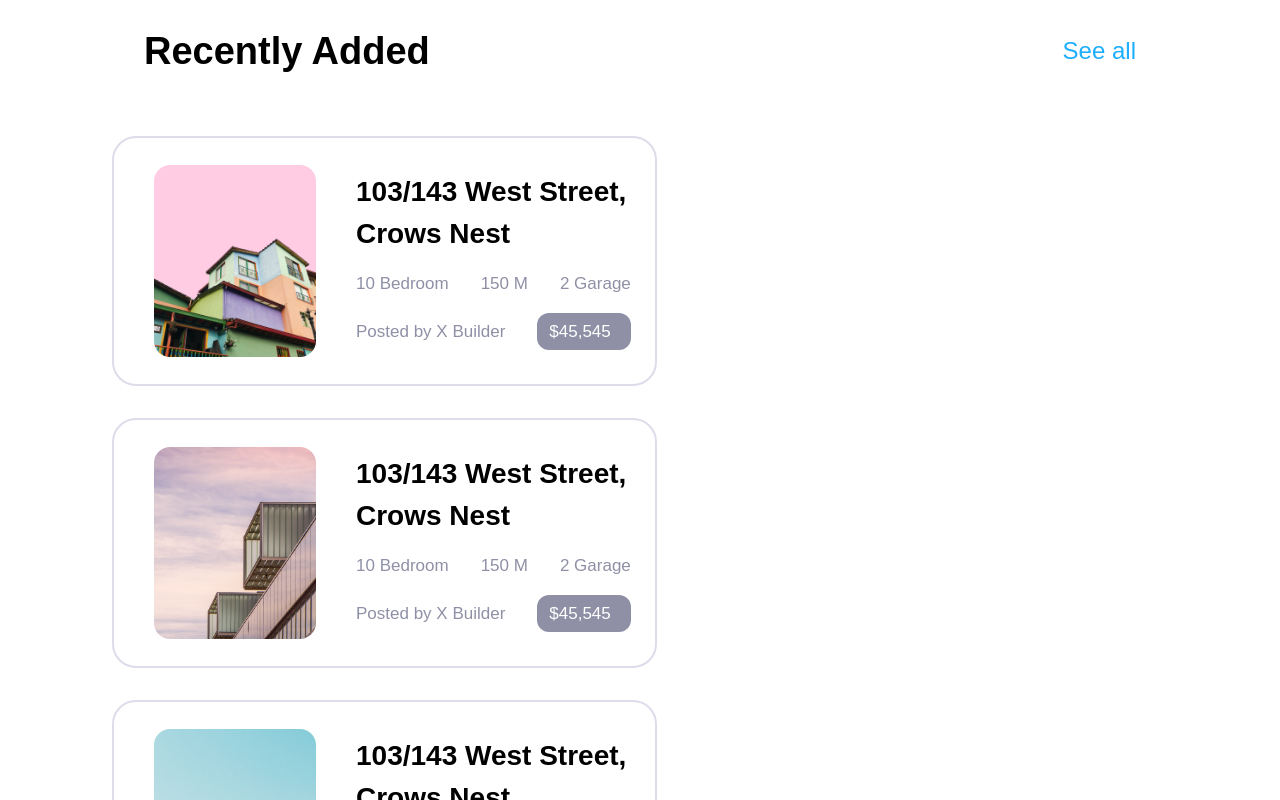
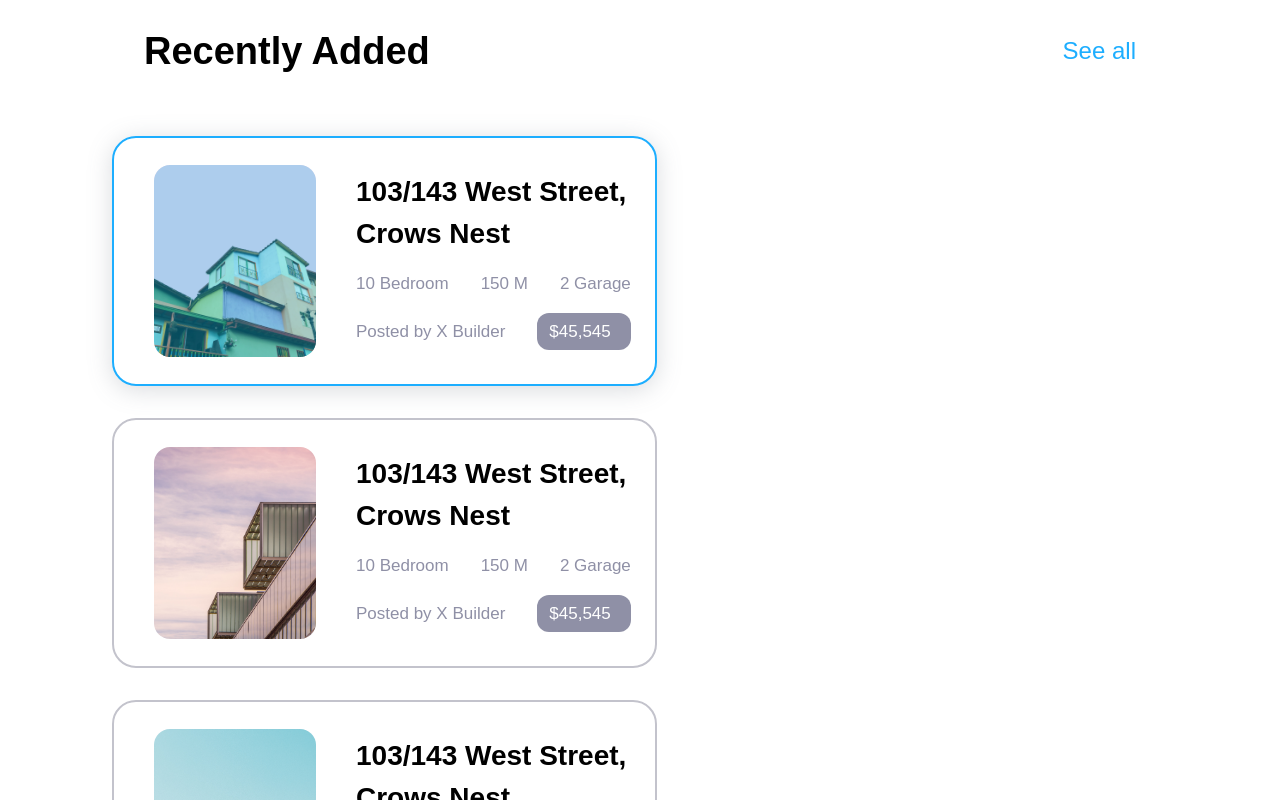
Before and after one commit to DARYA-hp/PROJECT-3, a React (Vite) app: page / in a window 1280 px wide. Shown: the part 2540-3340 px from the top of the page. Built offline with nearby package versions, Linux system fonts and the light colour scheme; a web font is replaced by a local one.

Commit message:
id1 had update

```diff
--- a/src/Components/Slide3.jsx
+++ b/src/Components/Slide3.jsx
@@ -1,11 +1,11 @@
 function Slide3() {
     const properties = [
         {id:1 , img: "/13.jpg", title: "103/143 West Street, Crows Nest", bedrooms: 10, area: 150, garage: 2, builder: "X Builder", price: "$45,545" },
-        {id: 2, img: "/14.jpg", title: "103/143 West Street, Crows Nest", bedrooms: 10, area: 150, garage: 2, builder: "X Builder", price: "$45,545" },
-        {id:3, img: "/15.jpg", title: "103/143 West Street, Crows Nest", bedrooms: 10, area: 150, garage: 2, builder: "X Builder", price: "$45,545" },
-        {id:4, img: "/16.jpg", title: "103/143 West Street, Crows Nest", bedrooms: 10, area: 150, garage: 2, builder: "X Builder", price: "$45,545" },
-        {id:5, img: "/17.jpg", title: "103/143 West Street, Crows Nest", bedrooms: 10, area: 150, garage: 2, builder: "X Builder", price: "$45,545" },
-        {id:6, img: "/18.jpg", title: "103/143 West Street, Crows Nest", bedrooms: 10, area: 150, garage: 2, builder: "X Builder", price: "$45,545" },
+        {id:2 , img: "/14.jpg", title: "103/143 West Street, Crows Nest", bedrooms: 10, area: 150, garage: 2, builder: "X Builder", price: "$45,545" },
+        {id:3 , img: "/15.jpg", title: "103/143 West Street, Crows Nest", bedrooms: 10, area: 150, garage: 2, builder: "X Builder", price: "$45,545" },
+        {id:4 , img: "/16.jpg", title: "103/143 West Street, Crows Nest", bedrooms: 10, area: 150, garage: 2, builder: "X Builder", price: "$45,545" },
+        {id:5 , img: "/17.jpg", title: "103/143 West Street, Crows Nest", bedrooms: 10, area: 150, garage: 2, builder: "X Builder", price: "$45,545" },
+        {id:6 , img: "/18.jpg", title: "103/143 West Street, Crows Nest", bedrooms: 10, area: 150, garage: 2, builder: "X Builder", price: "$45,545" },
     ];
 
     return (
@@ -18,9 +18,23 @@ function Slide3() {
 
                 <div className="pt-14 flex flex-row flex-wrap justify-between px-28 gap-y-8">
                     {properties.map((property, index) => (
-                        <div key={index} className="flex-row bg-white pl-10 items-center border-[2.5px] border-[#DCDCEB] rounded-3xl w-[545px] h-[250px] flex">
-                            <div>
-                                <img src={property.img} alt="" className="object-cover rounded-2xl w-[162px] h-[192px]" />
+                        <div
+                            key={index}
+                            className={`flex-row bg-white pl-10 items-center border-[2.5px] rounded-3xl w-[545px] h-[250px] flex relative transition-all duration-300 ${
+                                property.id === 1
+                                    ? "border-[#1DAEFF] shadow-[0_4px_25px_#6b728040]"
+                                    : "border-[#c3c3cc]"
+                            }`}
+                        >
+                            <div className="relative">
+                                <img
+                                    src={property.img}
+                                    alt=""
+                                    className="object-cover rounded-2xl w-[162px] h-[192px]"
+                                />
+                                {property.id === 1 && (
+                                    <div className="absolute inset-0 bg-[#0aceff55] rounded-2xl"></div> // لایه آبی روشن
+                                )}
                             </div>
                             <div className="pl-10 flex flex-col gap-4">
                                 <p className="w-[280px] text-[28px] font-[650]">{property.title}</p>
@@ -30,8 +44,12 @@ function Slide3() {
                                     <p>{property.garage} Garage</p>
                                 </div>
                                 <div className="flex flex-row items-center gap-x-8">
-                                    <p className="text-[17px] text-[#8F90A6] font-[520]">Posted by {property.builder}</p>
-                                    <button className="pl-3 text-white py-[6px] text-[17px] font-[520] rounded-xl px-5 bg-[#8F90A6]">{property.price}</button>
+                                    <p className="text-[17px] text-[#8F90A6] font-[520]">
+                                        Posted by {property.builder}
+                                    </p>
+                                    <button className="pl-3 text-white py-[6px] text-[17px] font-[520] rounded-xl px-5 bg-[#8F90A6]">
+                                        {property.price}
+                                    </button>
                                 </div>
                             </div>
                         </div>
@@ -39,26 +57,26 @@ function Slide3() {
                 </div>
             </div>
 
-
             <div className="px-28 pt-28">
-                <div className=" rounded-3xl bg-gradient-to-b from-[#1DAEFF] to-[#ddeefc] h-[480px]   flex flex-row justify-between ">
-                    <div className=" pl-16 pt-20  ">
-                        <p className=" text-[54px] w-[400px]  font-[600]">Find your best Real Estate</p>
-                        <p className="pt-8 w-[470px] text-[22px] font-[400] text-[#585981]">We provide a complete service for the sale, purchase or rental of real estate.</p>
-                        <div className=" pt-8">
-                            <button className=" text-white font-[550] bg-[#1DAEFF] px-12 rounded-xl py-2">Contact Us</button>
+                <div className="rounded-3xl bg-gradient-to-b from-[#1DAEFF] to-[#ddeefc] h-[480px] flex flex-row justify-between">
+                    <div className="pl-16 pt-20">
+                        <p className="text-[54px] w-[400px] font-[600]">Find your best Real Estate</p>
+                        <p className="pt-8 w-[470px] text-[22px] font-[400] text-[#585981]">
+                            We provide a complete service for the sale, purchase or rental of real estate.
+                        </p>
+                        <div className="pt-8">
+                            <button className="text-white font-[550] bg-[#1DAEFF] px-12 rounded-xl py-2">
+                                Contact Us
+                            </button>
                         </div>
                     </div>
 
                     <div>
-                        <img src="/19.jpg" alt="" className="rounded-3xl  h-[480px] w-[605px]" />
+                        <img src="/19.jpg" alt="" className="rounded-3xl h-[480px] w-[605px]" />
                     </div>
-
                 </div>
             </div>
-
         </>
-
     );
 }
 
```
